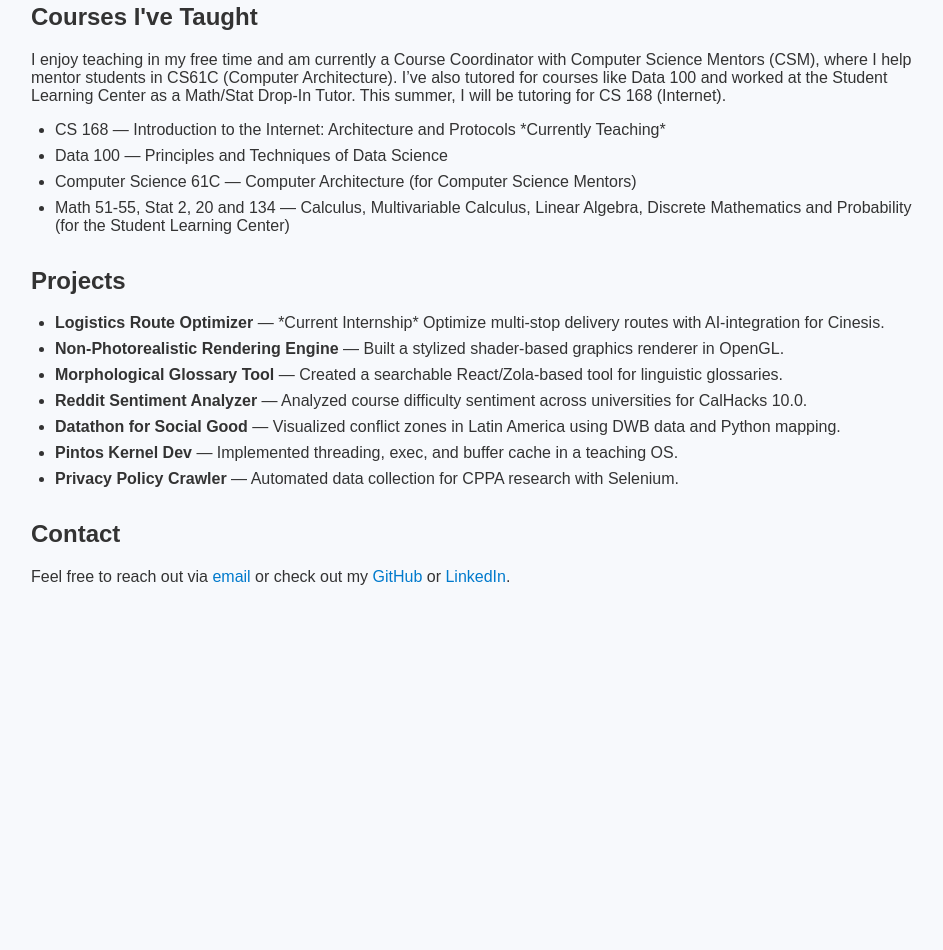
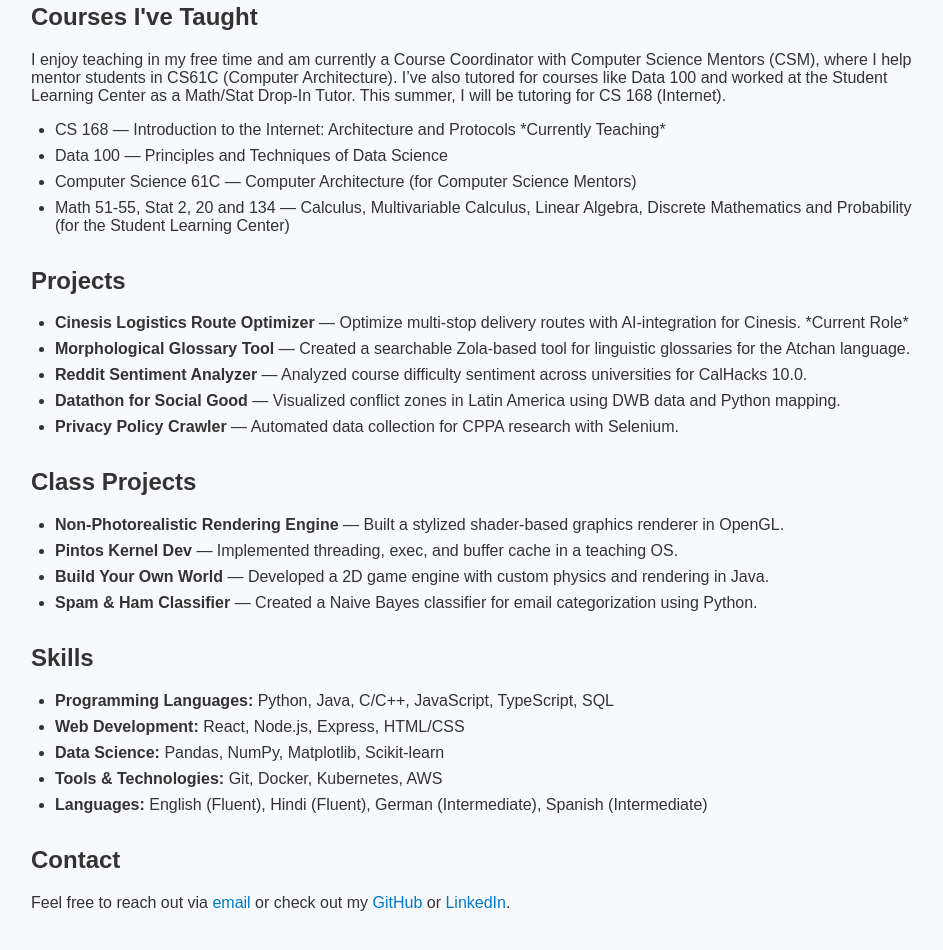
Before and after one commit to shashwatbansal1/shashwatbansal1.github.io, a plain HTML site: page index.html in a window 1280 px wide. Shown: the part 851-1801 px from the top of the page, without its empty margins (159-1102 px from the left). Before the commit the page ends 1501 px from the top, so only its background shows below. Drawn offline with Linux system fonts and the light colour scheme.

Commit message:
feat(): Skills, Class Projects

```diff
--- a/index.html
+++ b/index.html
@@ -84,13 +84,31 @@
   <section>
     <h2>Projects</h2>
     <ul>
-      <li><strong>Logistics Route Optimizer</strong> — *Current Internship* Optimize multi-stop delivery routes with AI-integration for Cinesis.</li>
-      <li><strong>Non-Photorealistic Rendering Engine</strong> — Built a stylized shader-based graphics renderer in OpenGL.</li>
-      <li><strong>Morphological Glossary Tool</strong> — Created a searchable React/Zola-based tool for linguistic glossaries.</li>
+      <li><strong>Cinesis Logistics Route Optimizer</strong> — Optimize multi-stop delivery routes with AI-integration for Cinesis. *Current Role*</li>
+      <li><strong>Morphological Glossary Tool</strong> — Created a searchable Zola-based tool for linguistic glossaries for the Atchan language.</li>
       <li><strong>Reddit Sentiment Analyzer</strong> — Analyzed course difficulty sentiment across universities for CalHacks 10.0.</li>
       <li><strong>Datathon for Social Good</strong> — Visualized conflict zones in Latin America using DWB data and Python mapping.</li>
+      <li><strong>Privacy Policy Crawler</strong> — Automated data collection for CPPA research with Selenium.</li>
+    </ul>
+  </section>
+
+  <section>
+    <h2>Class Projects</h2>
+    <ul>
+      <li><strong>Non-Photorealistic Rendering Engine</strong> — Built a stylized shader-based graphics renderer in OpenGL.</li>
       <li><strong>Pintos Kernel Dev</strong> — Implemented threading, exec, and buffer cache in a teaching OS.</li>
-      <li><strong>Privacy Policy Crawler</strong> — Automated data collection for CPPA research with Selenium.</li>
+      <li><strong>Build Your Own World</strong> — Developed a 2D game engine with custom physics and rendering in Java.</li>
+      <li><strong>Spam & Ham Classifier</strong> — Created a Naive Bayes classifier for email categorization using Python.</li>
+    </ul>
+  </section>
+  <section>
+    <h2>Skills</h2>
+    <ul>
+      <li><strong>Programming Languages:</strong> Python, Java, C/C++, JavaScript, TypeScript, SQL</li>
+      <li><strong>Web Development:</strong> React, Node.js, Express, HTML/CSS</li>
+      <li><strong>Data Science:</strong> Pandas, NumPy, Matplotlib, Scikit-learn</li>
+      <li><strong>Tools & Technologies:</strong> Git, Docker, Kubernetes, AWS</li>
+      <li><strong>Languages:</strong> English (Fluent), Hindi (Fluent), German (Intermediate), Spanish (Intermediate)</li>
     </ul>
   </section>
 
```
